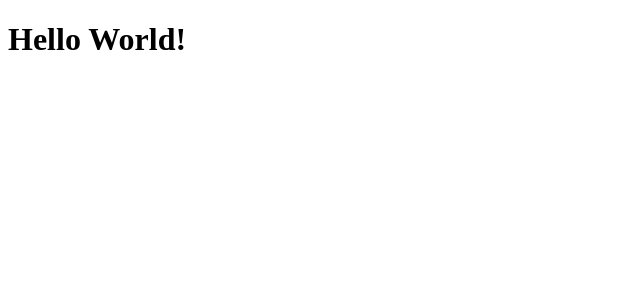
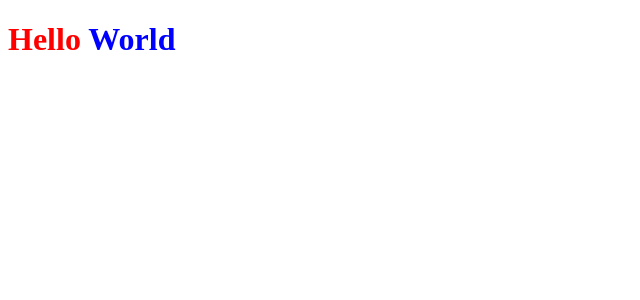
Before and after one commit to csorlandi/study-ig-news, a Next.js app: page / in a window 1280 px wide. Shown: the top 300 px of the page, without its empty margins (0-640 px from the left). Built offline with nearby package versions, Linux system fonts and the light colour scheme.

Commit message:
setup: Configure SASS to use Scoped CSS in the application

```diff
--- a/package.json
+++ b/package.json
@@ -10,7 +10,8 @@
   "dependencies": {
     "next": "10.0.9",
     "react": "17.0.2",
-    "react-dom": "17.0.2"
+    "react-dom": "17.0.2",
+    "sass": "^1.32.8"
   },
   "devDependencies": {
     "@types/node": "^14.14.35",
--- a/src/pages/index.tsx
+++ b/src/pages/index.tsx
@@ -1,3 +1,5 @@
+import styles from '../styles/home.module.scss';
+
 export default function Home() {
-  return <h1>Hello World!</h1>
+  return <h1 className={styles.title}>Hello <span>World</span></h1>
 }
--- /dev/null
+++ b/src/styles/home.module.scss
@@ -0,0 +1,7 @@
+.title {
+  color: red;
+
+  span {
+    color: blue;
+  }
+}
```
Also changed, not shown: 1 other file (tests, documents, lock files or other folders).
